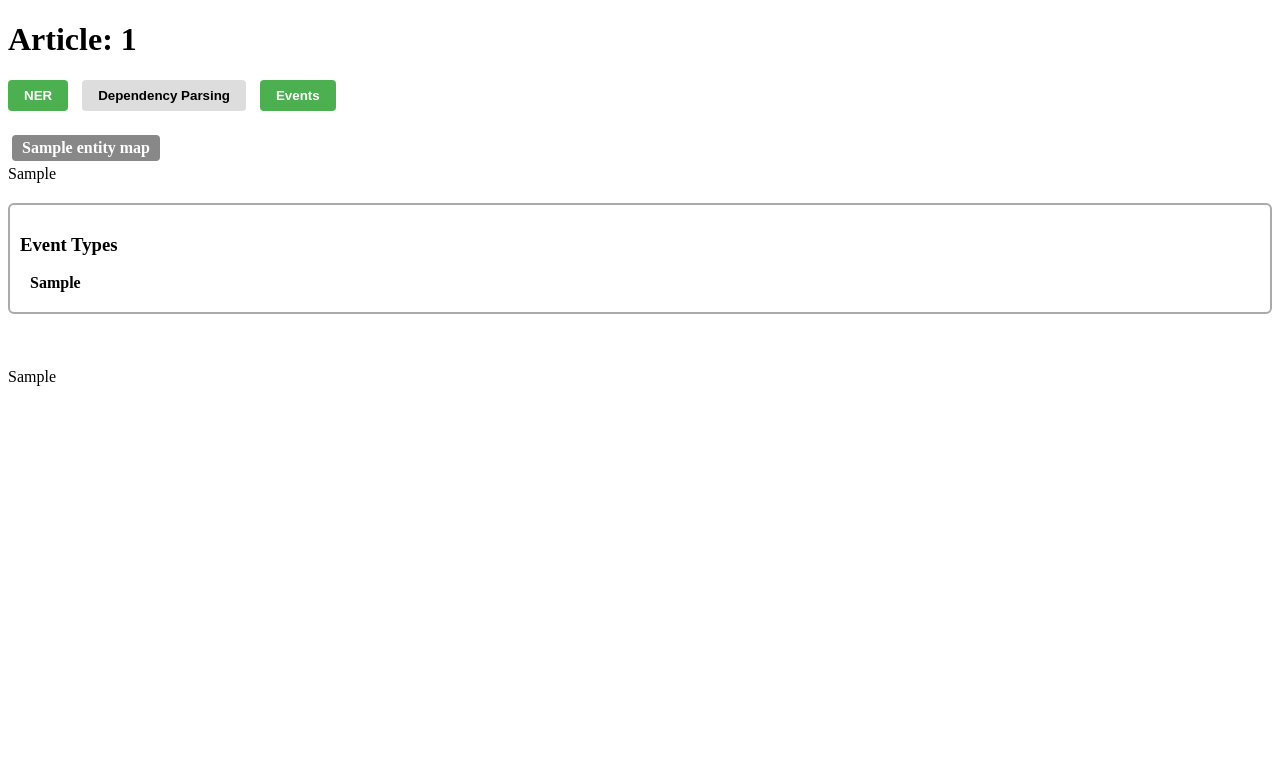
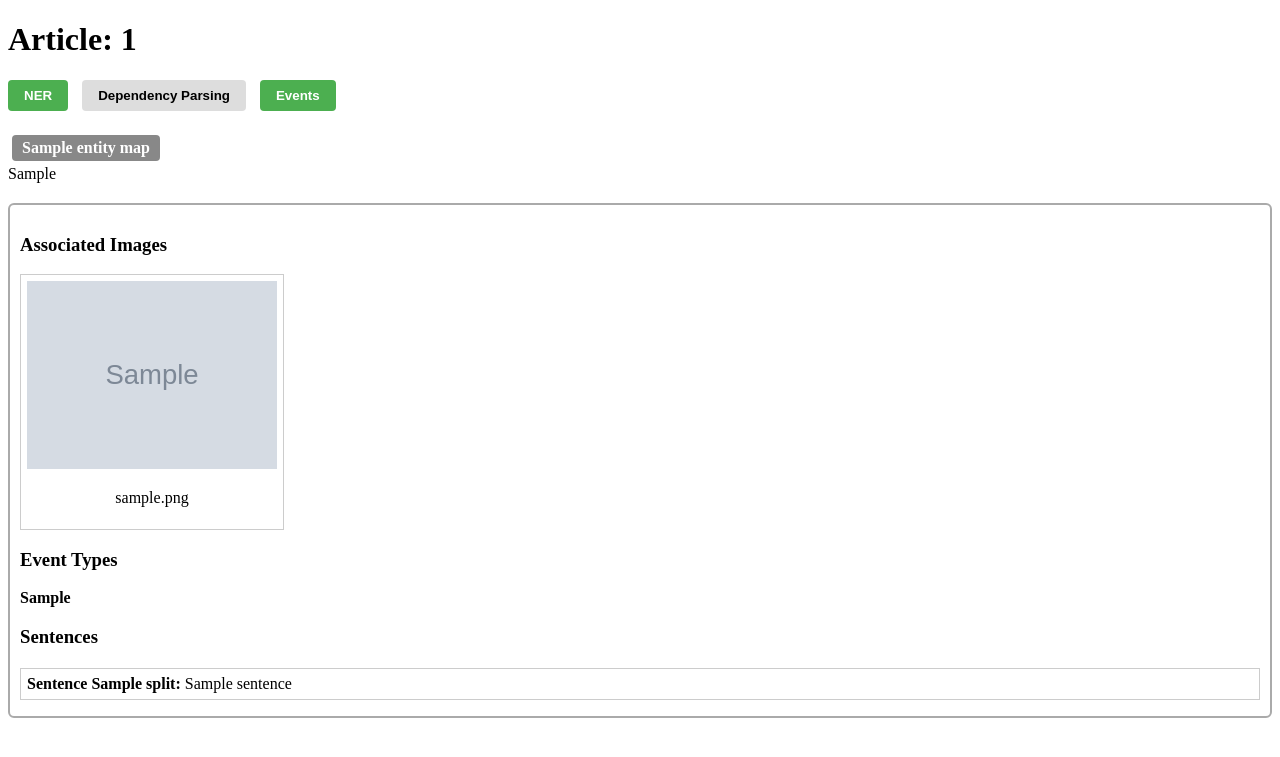
Before and after one commit to Priyageorge123/Multimodal-factcheck, a Flask app: template templates/full_view.html in a window 1280 px wide, after a click on "Events". Shown: the top 757 px of the page. Run offline with Flask 3, Linux system fonts and the light colour scheme; the template is opened without the code that fills it: most values are stand-ins (such as "Sample title", 1, 10 or a date in 2020); grey boxes marked "Sample" are stand-in pictures; parts of the project's set-up code (start-up, migrations or seed data) failed here and were passed over.

Commit message:
Display Sentences

```diff
--- a/templates/full_view.html
+++ b/templates/full_view.html
@@ -11,11 +11,9 @@
             color: white;
             font-weight: bold;
         }
-
         .toggle-container {
             margin-top: 20px;
         }
-
         .toggle-btn {
             padding: 8px 16px;
             margin-right: 10px;
@@ -25,31 +23,32 @@
             font-weight: bold;
             border-radius: 4px;
         }
-
         .toggle-btn.active {
             background-color: #4CAF50;
             color: white;
         }
-
         .section {
             margin-top: 20px;
         }
-
         .event-section {
             margin-bottom: 20px;
             padding: 10px;
             border-radius: 6px;
         }
-
         .event-toggle {
             cursor: pointer;
             font-weight: bold;
             margin-bottom: 10px;
         }
-
         .event-details {
             display: none;
             margin-top: 10px;
+        }
+        .sentence-row {
+            margin-bottom: 6px;
+            padding: 6px;
+            border: 1px solid #ccc;
+            cursor: pointer;
         }
     </style>
 
@@ -66,11 +65,27 @@
             const details = document.getElementById(id);
             details.style.display = details.style.display === 'none' ? 'block' : 'none';
         }
+
+        function highlightEventTypes(types) {
+            // Hide all event-details first
+            document.querySelectorAll('.event-details').forEach(d => d.style.display = 'none');
+
+            // Show only selected
+            types.forEach(type => {
+                const id = type;
+                const el = document.getElementById(id);
+                if (el) {
+                    el.style.display = 'block';
+                    el.scrollIntoView({ behavior: 'smooth' });
+                }
+            });
+        }
     </script>
 </head>
 
 <body>
 <h1>Article: {{ article_id }}</h1>
+
 
 <!-- Toggle Buttons -->
 <div class="toggle-container">
@@ -92,23 +107,36 @@
 <!-- Events Section -->
 <div id="events" class="section" style="display: none;">
     <div class="event-section" style="border: 2px solid #aaa;">
+        <h3>Associated Images</h3>
+        <div style="display: flex; flex-wrap: wrap; gap: 10px;">
+            {% for img in image_filenames %}
+                <div style="border: 1px solid #ccc; padding: 6px;">
+                    <img src="{{ url_for('static', filename=img) }}" alt="Event Image" width="250">
+                    <p style="text-align: center;">{{ img.split('/')[-1] }}</p>
+                </div>
+            {% endfor %}
+        </div>
+
         <h3>Event Types</h3>
-            {% for event_type, occurrences in events.items() %}
+        {% for event_type, schema in event_schema.items() %}
+            {% set safe_id = event_type.replace(':', '_').replace(' ', '_') %}
             <div class="event-toggle"
-                    onclick="toggleEventType('event_{{ loop.index }}')"
-                    style="padding-left: 10px; cursor: pointer;">
+                 data-event-type="{{ safe_id }}"
+                 onclick="toggleEventType('{{ safe_id }}')">
                 <strong style="color: {{ event_type_colors.get(event_type, '#000') }}">
                     {{ event_type }}
                 </strong>
             </div>
-                <div id="event_{{ loop.index }}" class="event-details">
-                    <table border="1" cellpadding="6" cellspacing="0" style="margin-top: 10px; border-collapse: collapse; width: 100%;">
+            <div id="{{ safe_id }}" class="event-details">
+                {% if events.get(event_type) %}
+                    <table border="1" cellpadding="6" cellspacing="0"
+                           style="margin-top: 10px; border-collapse: collapse; width: 100%;">
                         <tr>
                             <th>Sentence ID</th>
                             <th>Trigger</th>
                             <th>Arguments</th>
                         </tr>
-                        {% for e in occurrences %}
+                        {% for e in events[event_type] %}
                             <tr>
                                 <td>{{ e.sentence_id }}</td>
                                 <td>{{ e.trigger }}</td>
@@ -120,16 +148,32 @@
                             </tr>
                         {% endfor %}
                     </table>
+                {% else %}
+                    <p><em>No instances of this event type in this article.</em></p>
+                {% endif %}
+            </div>
+        {% endfor %}
+        <!-- Sentence List -->
+
+        <h3>Sentences</h3>
+        <div id="sentenceList" class="section">
+            {% for sent in sentences %}
+                {% set safe_types = sentence_event_map.get(sent.sentence_id, []) | map('replace', ':', '_') | map('replace', ' ', '_') | list %}
+                <div class="sentence-row"
+                    onclick="highlightEventTypes({{ safe_types | tojson }})">
+                    <strong>Sentence {{ sent.sentence_id.split('_')[-1] }}:</strong> {{ sent.sentence }}
                 </div>
             {% endfor %}
         </div>
+    </div>
 
+    <!-- Event Tags
     <div style="margin-top: 20px;">
-            {% for label in event_map %}
+        {% for label in events %}
             <span class="tag" style="background-color: {{ color_map['EVENT'] }}">{{ label }}</span>
         {% endfor %}
     </div>
-        <div>{{ event_html|safe }}</div>
+    <div>{{ event_html|safe }}</div> -->
 </div>
 
 <!-- Dependency Parsing Section -->
```
Lines whose indentation alone changed are shown as unchanged.
